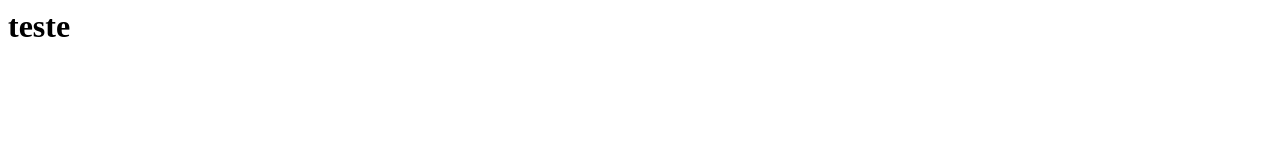
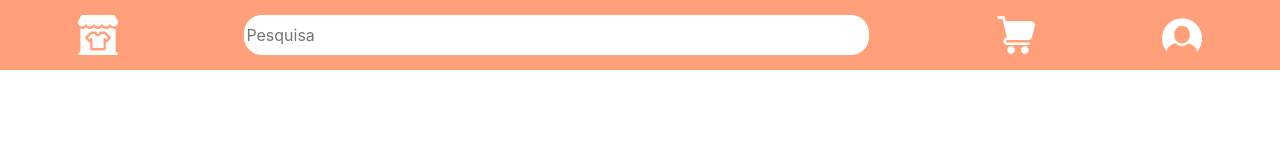
Before and after one commit to ViniMarkos283/project-loja-de-roupas, a plain HTML site: page header.html in a window 1280 px wide. Drawn offline with nearby package versions, Linux system fonts and the light colour scheme.

Commit message:
pré header

```diff
--- /dev/null
+++ b/css/header.css
@@ -0,0 +1,20 @@
+.head{
+    display: flex;
+    justify-content: space-around;
+    width: 100%;
+    background-color: lightsalmon;
+    padding: 15px;
+}
+
+.head .icon{
+    width: 40px;
+    height: 40px;
+    filter: invert(100);
+}
+
+.head input{
+    width: 50%;
+    border: 0 none;
+    border-radius: 18px;
+    outline: none;
+}
--- a/header.html
+++ b/header.html
@@ -1,3 +1,12 @@
+<link rel="stylesheet" href="css/header.css">
+<link rel="stylesheet" href="https://cdn.jsdelivr.net/npm/bootstrap@4.0.0/dist/css/bootstrap.min.css"
+        integrity="sha34-Gn534xqQ1aoWXA+05RXPxPg6fy4IWvTNh0E263XmFcJlSAwiGgFAW/dAiS6JXm" crossorigin="anonymous">
+
 <header>
-    <h1>teste</h1>
+    <div class="head">
+        <a href="index.html"><img src="img/icons/loja-roupa.png" alt="voltar a pag principal" class="icon"></a>
+        <input type="search" name="" id="" placeholder="Pesquisa">
+        <a href=""><img src="img/icons/shopcart.png" alt="Carrinho" class="icon"></a>
+        <a href=""><img src="img/icons/user.png" alt="login/cadastro" class="icon"></a>
+    </div>
 </header>
```
Also changed, not shown: README.md, img/icons/loja-roupa.png (added), img/icons/shopcart.png (added), img/icons/user.png (added), js/header.js (added).
